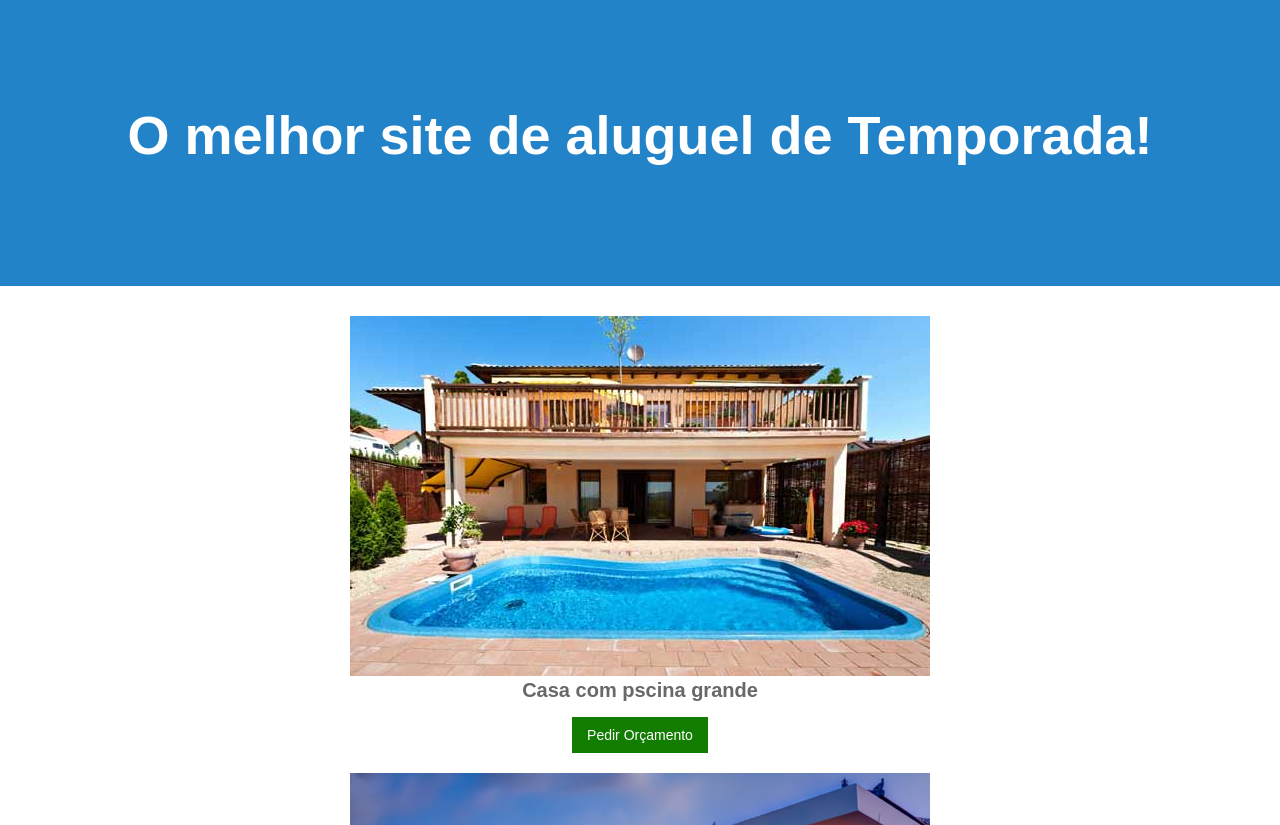
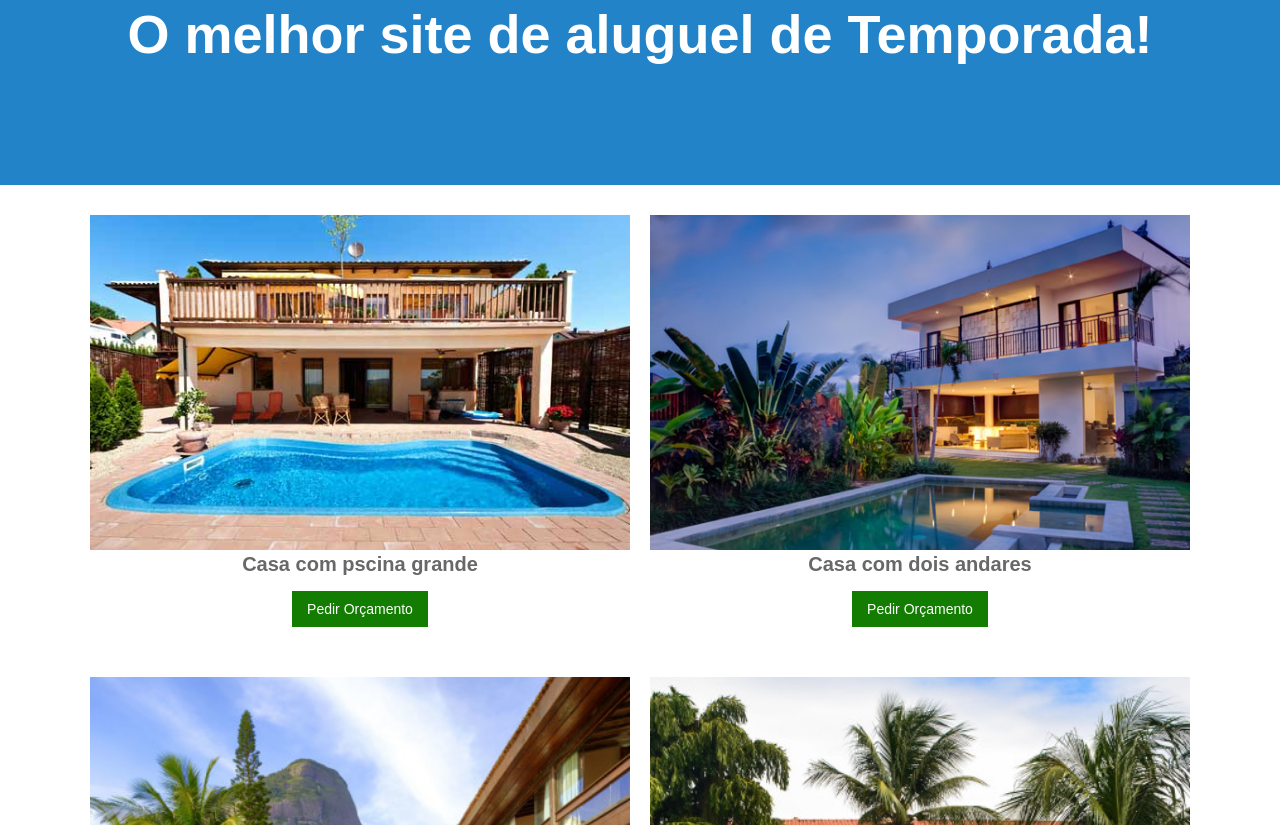
Before and after one commit to suelmartins15/site-temporada, a plain HTML site: page index.html in a window 1280 px wide. Shown: the part 275-1100 px from the top of the page. Drawn offline with Linux system fonts and the light colour scheme.

Commit message:
conf mobile

```diff
--- a/css/style.css
+++ b/css/style.css
@@ -7,32 +7,53 @@
 header{
     text-align: center;
 }
-
 section{
     background-color: #2283c9;
-    padding: 120px 15px;
+    padding: 60px 15px;
 }
 h1{
     margin: 0;
     color: #fff;
-    font-size: 54px;
+    font-size: 36px;
     text-align: center;
 }
 
-article{
+.imoveis{
+    max-width: 1100px;
+    margin: 0 auto;
+    padding: 0 15px;
+    text-align: center;
+}
+.imoveis article{
     margin: 30px 0;
     text-align: center;
-
 }
-article h2{
+.imoveis article img{
+    width: 100%;
+}
+.imoveis article h2{
     font-size: 20px;
     color: #686868;
     margin-bottom: 25px;
 }
-
 .botao{
     background-color: #127d00;
     color: #fff;
     padding: 10px 15px;
     text-decoration: none;
 }
+@media(min-width: 600px){
+    section{
+        padding: 120px;
+    }
+    h1{
+        font-size: 54px;
+    }
+    .imoveis article{
+        float: left;
+        width: calc(50% - 10px);
+    }
+    .imoveis article:nth-child(even){
+        margin-left: 20px;
+    }
+}
--- a/index.html
+++ b/index.html
@@ -8,12 +8,12 @@
 </head>
 <body>
     <header>
-        <img src="imagens/logoo.jpg" alt="Temporada">
+        <img src="imagens/logo1.png" alt="Temporada">
     </header>
     <section>
         <h1>O melhor site de aluguel de Temporada!</h1>
     </section>
-    <main>
+    <main class="imoveis">
         <article>
             <img src="imagens/casa.jpg" alt="Casa com pscina">
             <h2>Casa com pscina grande</h2>
```
Also changed, not shown: imagens/casa5.jpg (added), imagens/casa6.jpg (added), imagens/logo.png (deleted).
